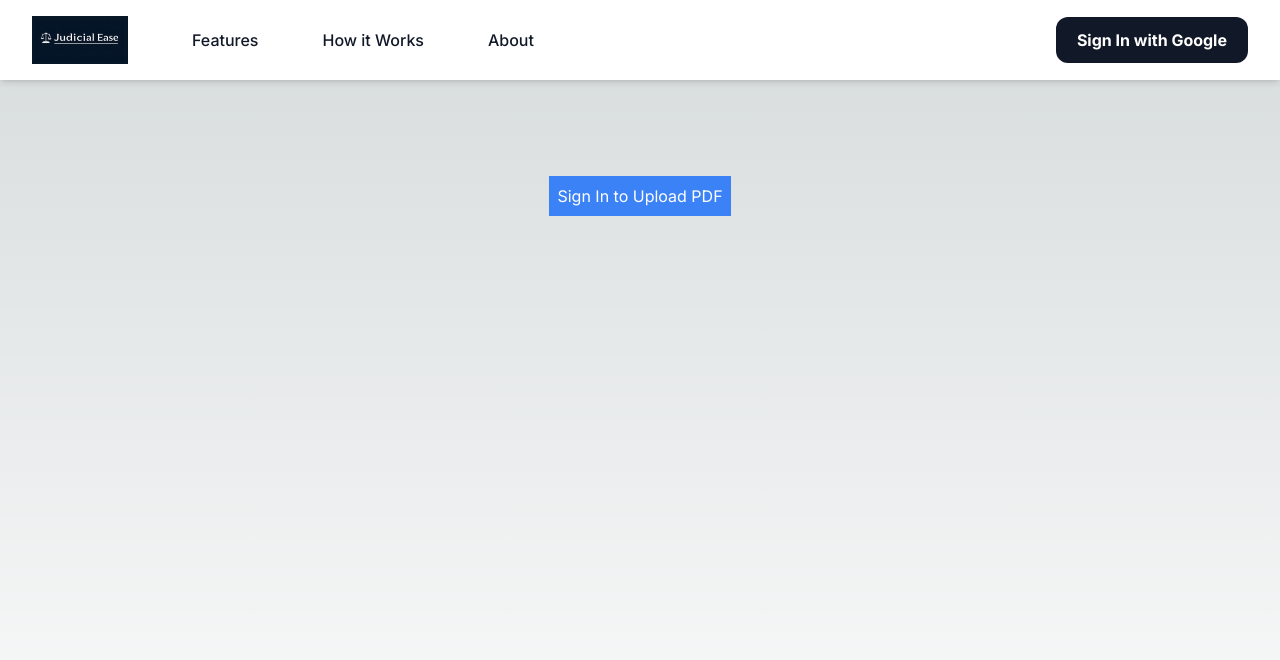
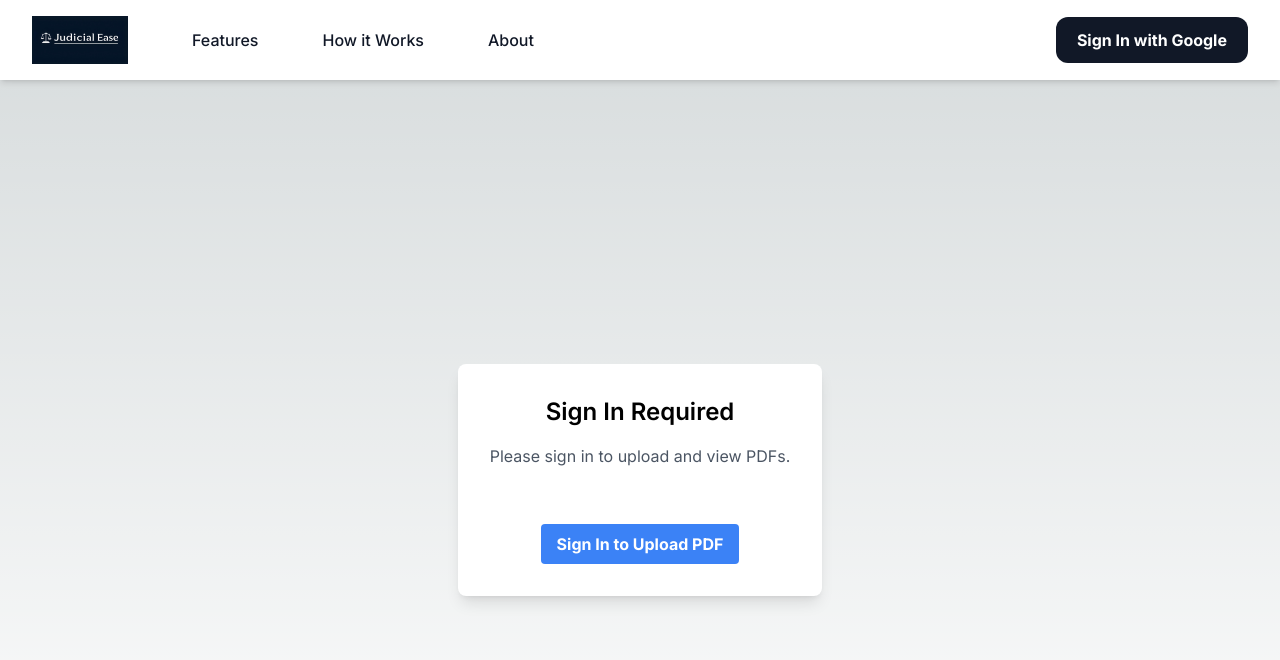
Before and after one commit to MohdAftab011/hackathon-supreme-court, a Next.js app: page /upload in a window 1280 px wide. Shown: the top 660 px of the page. Built offline with nearby package versions, Linux system fonts and the light colour scheme; no server answers.

Commit message:
Added UI

```diff
--- a/app/upload/page.js
+++ b/app/upload/page.js
@@ -38,19 +38,20 @@ export default function Upload() {
     }
 
     return (
-        <main className="flex min-h-screen flex-col items-center justify-between p-24">
+        <main className="flex min-h-screen flex-col items-center justify-center p-6 bg-cover bg-center" style={{ backgroundImage: "/background-search.jpg" }}>
             {user ? (
                 <>
                     <input
                         type="file"
                         accept="application/pdf"
                         onChange={handleFileChange}
+                        className="p-2 border border-gray-300 rounded-lg mt-4"
                     />
                     {fileURL && (
                         <div className="mt-4">
                             <button
                                 onClick={handlePreviewPdf}
-                                className="bg-blue-500 p-2 text-white"
+                                className="bg-blue-500 hover:bg-blue-600 text-white font-bold py-2 px-4 rounded"
                             >
                                 View PDF
                             </button>
@@ -58,12 +59,16 @@ export default function Upload() {
                     )}
                 </>
             ) : (
-                <button
-                    onClick={handleUploadPdf}
-                    className="bg-blue-500 p-2 text-white"
-                >
-                    Sign In to Upload PDF
-                </button>
+                <div className="bg-white shadow-lg rounded-lg p-8 text-center">
+                    <h2 className="text-2xl font-semibold mb-4">Sign In Required</h2>
+                    <p className="text-gray-600 mb-4">Please sign in to upload and view PDFs.</p>
+                    <button
+                        onClick={handleUploadPdf}
+                        className="bg-blue-500 hover:bg-blue-600 text-white font-bold py-2 px-4 rounded mt-10"
+                    >
+                        Sign In to Upload PDF
+                    </button>
+                </div>
             )}
         </main>
     );
```
